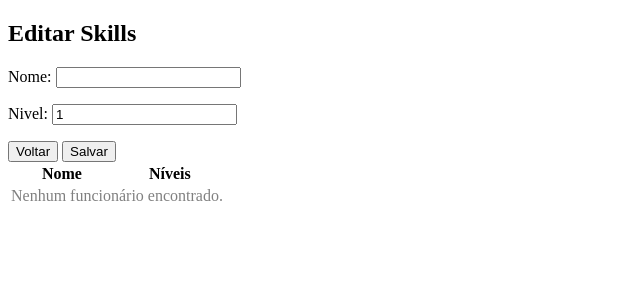
After one commit to V1N1nam/Django, a Django app: page /editar_skills/ in a window 1280 px wide. The commit adds this page. Shown: the top 300 px of the page, without its empty margins (0-640 px from the left). Run offline with Django 5.2, Linux system fonts and the light colour scheme; a user stored in the database is signed in.

Commit message:
unfinished restructuring

```diff
--- a/app/forms.py
+++ b/app/forms.py
@@ -2,7 +2,7 @@ from django import forms
 from django.contrib.auth.forms import UserCreationForm, AuthenticationForm
 from django.contrib.auth.models import User
 from django.core.exceptions import ValidationError
-from .models import CalendarioItem, Funcionario
+from .models import CalendarioItem, Funcionario, Skill
 
 class UserRegistrationForm(UserCreationForm):
     username = forms.CharField(
@@ -57,13 +57,19 @@ class CustomAuthenticationForm(AuthenticationForm):
 class FuncionarioForm(forms.ModelForm):
     class Meta:
         model = Funcionario
-        fields = ['nome', 'cargo', 'data_nascimento', 'skills']
+        fields = ['nome', 'data_nascimento', 'cargo']
 
     data_nascimento = forms.DateField(
         input_formats=['%d/%m/%Y'],
         widget=forms.DateInput(format='%d/%m/%Y', attrs={'placeholder': 'dd/mm/aaaa'})
     )
 
+class SkillForm(forms.ModelForm):
+    class Meta:
+        model = Skill
+        fields = ['nome', 'nivel']
+
+
 class CalendarioItemForm(forms.ModelForm):
     class Meta:
         model = CalendarioItem
--- a/app/models.py
+++ b/app/models.py
@@ -1,16 +1,28 @@
 from django.db import models
+from django.core.exceptions import ValidationError
 
 class Skill(models.Model):
+    nome = models.CharField(max_length=100, unique=True)
+    nivel = models.IntegerField(default=1)
+
+    def clean(self):
+        if Skill.objects.filter(nome=self.nome).exists():
+            raise ValidationError({'nome': 'Já existe uma skill com este nome no sistema.'})
+
+    def __str__(self):
+        return self.nome
+
+class Cargo(models.Model):
     nome = models.CharField(max_length=100)
+    skills = models.ManyToManyField(Skill, blank=True)
 
     def __str__(self):
         return self.nome
 
 class Funcionario(models.Model):
     nome = models.CharField(max_length=100)
-    cargo = models.CharField(max_length=50)
     data_nascimento = models.DateField()
-    skills = models.ManyToManyField(Skill, blank=True)  # Relacionamento ManyToMany com Skill
+    cargo = models.ForeignKey(Cargo, on_delete=models.PROTECT)
 
     def __str__(self):
         return self.nome
--- /dev/null
+++ b/app/templates/editar_skills.html
@@ -0,0 +1,47 @@
+{% extends 'layout.html' %}
+{% load static %}
+
+{% block title %}
+    Editar Skills
+{% endblock %}
+
+{% block extrahead %}
+    <link rel="stylesheet" href="{% static 'app/css/editar_skills.css' %}">
+{% endblock %}
+
+{% block content %}
+    <div class="skillForm">
+        <form method="post">
+            <h2>Editar Skills</h2>
+            {% csrf_token %}
+            {{ form.as_p }}
+            <div class="submitButton">
+                <button type="button"class="cancelBtn" onclick="location.href='{% url 'main' %}'">Voltar</button>
+                <button type="submit">Salvar</button>
+            </div>
+        </form>
+    </div>
+    <div class="skillTable">
+        <table>
+            <thead>
+                <tr>
+                    <th>Nome</th>
+                    <th>Níveis</th>
+                </tr>
+            </thead>
+
+            <tbody>
+                {% for skill in skills %}
+                    <tr>
+                        <td>{{ skill.nome }}</td>
+                        <td>{{ skill.nivel }}</td>
+                    </tr>
+                {% empty %}
+                    <tr class="valuesColumns">
+                        <td style="text-align: center; color: gray" colspan="4">Nenhum funcionário encontrado.</td>
+                    </tr>
+                {% endfor %}
+            </tbody>
+        </table>
+    </div>
+{% endblock %}
--- a/app/templates/main.html
+++ b/app/templates/main.html
@@ -27,7 +27,7 @@
                     Adicionar Funcionário
                 </button>
 
-                <button class="editSkillsBtn" onclick="location.href=''">
+                <button class="editSkillsBtn" onclick="location.href='{% url 'editar_skills' %}'">
                     Editar Skills
                 </button>
             </div>
@@ -45,8 +45,8 @@
                         {% for funcionario in funcionarios %}
                         <tr class="funcionarioOuterDiv" onclick="window.location='{% url 'funcionario_detail' funcionario.id %}'">
                             <td class="infoUser">{{ funcionario.nome }}</td>
+                            <td class="infoUser">{{ funcionario.data_nascimento|date:"d/m/Y" }}</td>
                             <td class="infoUser">{{ funcionario.cargo }}</td>
-                            <td class="infoUser">{{ funcionario.data_nascimento|date:"d/m/Y" }}</td>
                         </tr>
                         {% empty %}
                         <tr class="valuesColumns">
--- a/app/views.py
+++ b/app/views.py
@@ -7,7 +7,7 @@ from django.template.loader import render_to_string
 from django.http import JsonResponse
 from .forms import CalendarioItemForm
 from django.contrib.auth.decorators import login_required
-from .forms import FuncionarioForm
+from .forms import FuncionarioForm, SkillForm
 import io
 from django.http import FileResponse
 from django.template.loader import get_template
@@ -143,6 +143,19 @@ def relatorio_dinamico(request):
     return render(request, 'relatorio.html', context)
 
 @login_required(login_url='login')
+def adicionar_skill(request):
+    if request.method == 'POST':
+        form = SkillForm(request.POST)
+        if form.is_valid():
+            form.save()
+            return redirect('main')
+
+    else:
+        form = SkillForm()
+
+    return render(request, 'editar_skills.html', {'form': form})
+
+@login_required(login_url='login')
 def calendario_eventos(request):
     eventos = CalendarioItem.objects.all()
     eventos_lista = []
--- a/projeto/urls.py
+++ b/projeto/urls.py
@@ -22,4 +22,5 @@ urlpatterns = [
     path('calendario/adicionar/', views.adicionar_item_view, name='adicionar_item'),
     path('calendario/deletar/<int:evento_id>/', views.deletar_evento, name='deletar_evento'),
     path('relatorio/pdf/', views.gerar_relatorio_pdf, name='gerar_relatorio_pdf'),
+    path('editar_skills/', views.adicionar_skill, name='editar_skills'),
 ]
```
Also changed, not shown: app/admin.py (+24 -1 lines), app/migrations/0005_remove_funcionario_skills_skill_nivel_cargo_and_more.py (added), app/static/app/css/editar_skills.css (added), db.sqlite3.
